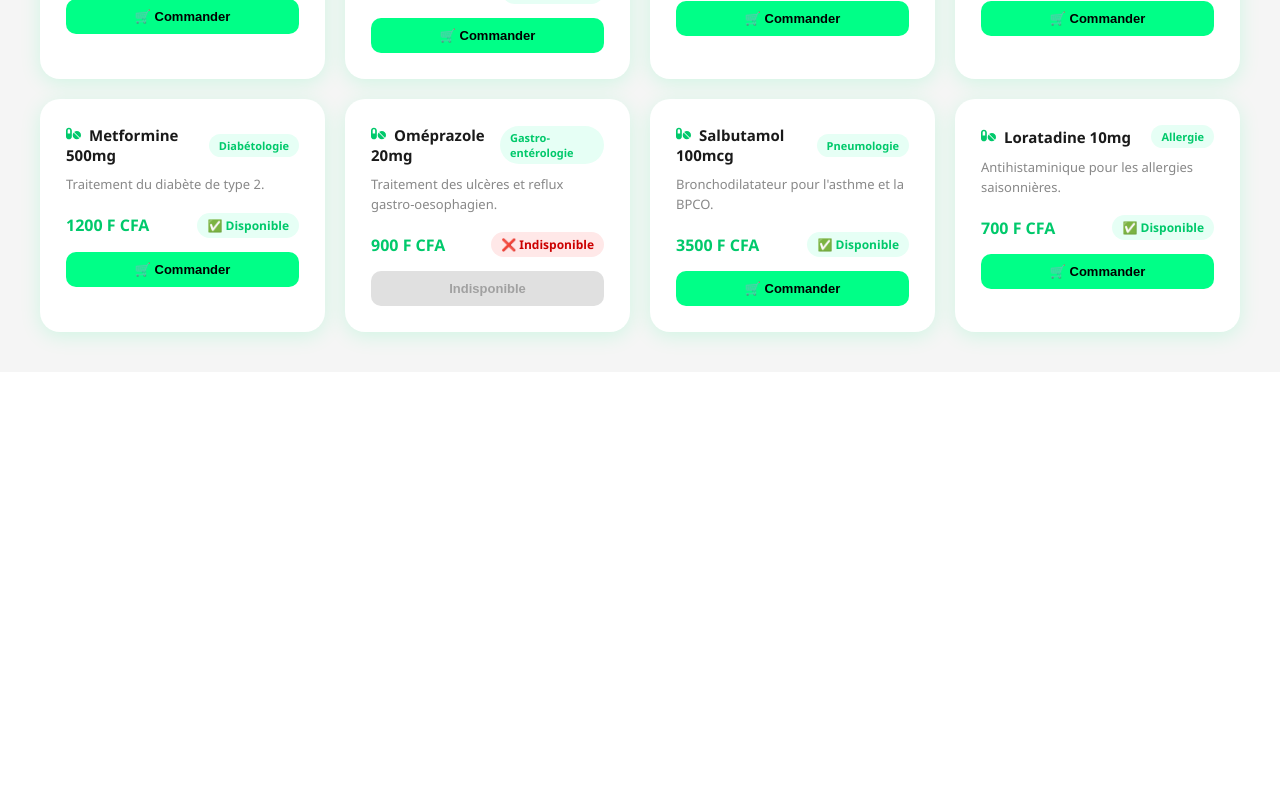
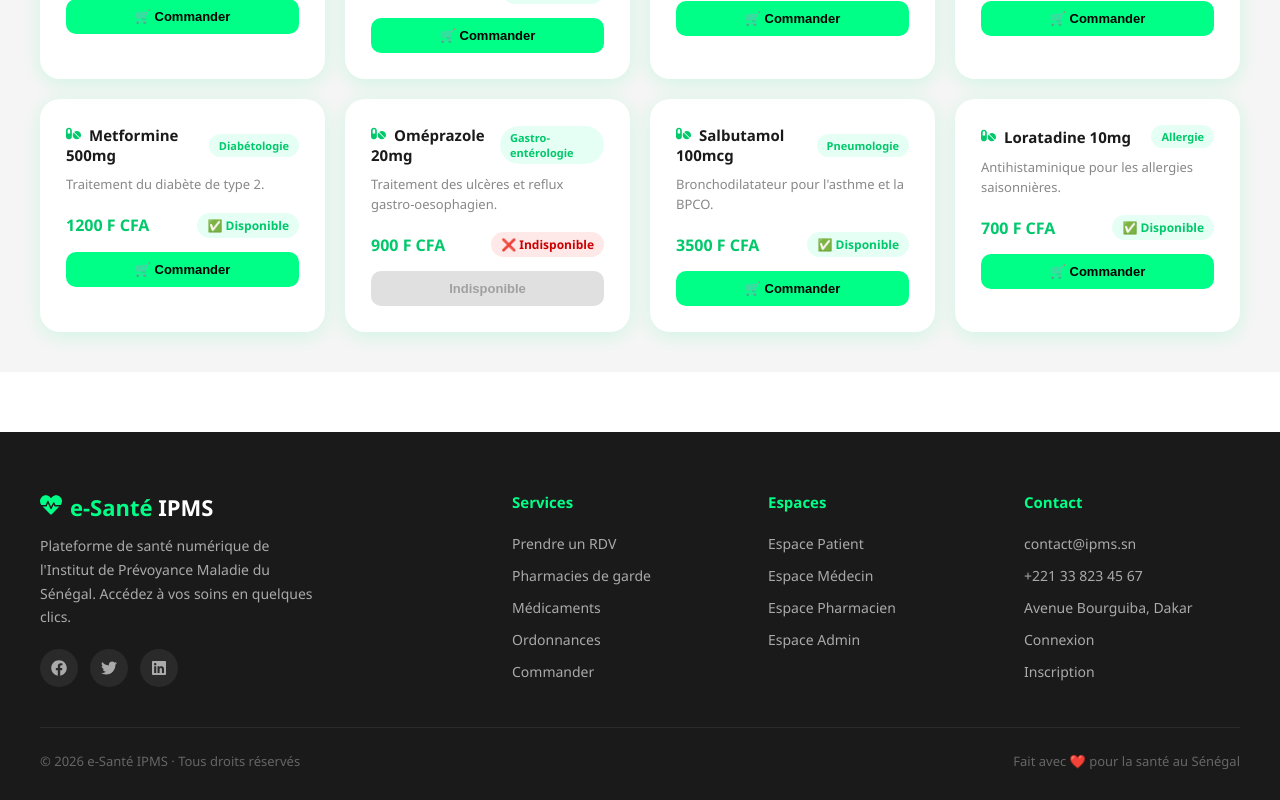
Before and after one commit to idypa10x/esante-ipms, a React (Create React App) app in the folder frontend/: page /recherche-medicament in a window 1280 px wide. Shown: the part 815-1615 px from the top of the page. Before the commit the page ends 1187 px from the top, so only its background shows below. Built offline with nearby package versions, Linux system fonts and the light colour scheme.

Commit message:
feat: ajout Footer + frontend complet e-Santé IPMS

```diff
--- a/frontend/src/App.js
+++ b/frontend/src/App.js
@@ -1,5 +1,6 @@
 import { BrowserRouter, Routes, Route } from "react-router-dom";
 import Navbar from "./components/layout/Navbar";
+import Footer from "./components/layout/Footer";
 import HomePage from "./pages/HomePage";
 import LoginPage from "./pages/auth/LoginPage";
 import RegisterPage from "./pages/auth/RegisterPage";
@@ -52,6 +53,7 @@ function App() {
         <Route path="/admin" element={<AdminHome />} />
         <Route path="/recherche-medicament" element={<RechercheMedicamentPage />} />
       </Routes>
+      <Footer />
     </BrowserRouter>
   );
 }
--- /dev/null
+++ b/frontend/src/components/layout/Footer.css
@@ -0,0 +1,93 @@
+.footer {
+  background-color: #1A1A1A;
+  color: #FFFFFF;
+  padding: 60px 40px 30px;
+  margin-top: 60px;
+}
+
+.footer-grid {
+  display: grid;
+  grid-template-columns: 2fr 1fr 1fr 1fr;
+  gap: 40px;
+  margin-bottom: 40px;
+}
+
+.footer-brand h2 {
+  font-size: 22px;
+  font-weight: 800;
+  margin-bottom: 12px;
+}
+
+.footer-brand h2 span {
+  color: var(--vert);
+}
+
+.footer-brand p {
+  font-size: 14px;
+  color: #AAAAAA;
+  line-height: 1.7;
+  max-width: 280px;
+}
+
+.footer-brand .footer-socials {
+  display: flex;
+  gap: 12px;
+  margin-top: 20px;
+}
+
+.social-btn {
+  width: 38px;
+  height: 38px;
+  border-radius: 50%;
+  background-color: #2A2A2A;
+  display: flex;
+  align-items: center;
+  justify-content: center;
+  font-size: 16px;
+  color: #AAAAAA;
+  transition: all 0.2s;
+  cursor: pointer;
+}
+
+.social-btn:hover {
+  background-color: var(--vert);
+  color: #1A1A1A;
+}
+
+.footer-col h3 {
+  font-size: 15px;
+  font-weight: 700;
+  margin-bottom: 20px;
+  color: var(--vert);
+}
+
+.footer-col ul {
+  list-style: none;
+  display: flex;
+  flex-direction: column;
+  gap: 10px;
+}
+
+.footer-col ul li a {
+  font-size: 14px;
+  color: #AAAAAA;
+  transition: color 0.2s;
+}
+
+.footer-col ul li a:hover {
+  color: var(--vert);
+}
+
+.footer-bottom {
+  border-top: 1px solid #2A2A2A;
+  padding-top: 24px;
+  display: flex;
+  align-items: center;
+  justify-content: space-between;
+  font-size: 13px;
+  color: #666666;
+}
+
+.footer-bottom a {
+  color: var(--vert);
+}
--- /dev/null
+++ b/frontend/src/components/layout/Footer.js
@@ -0,0 +1,68 @@
+import { Link } from "react-router-dom";
+import { FaHeartbeat, FaFacebook, FaTwitter, FaLinkedin } from "react-icons/fa";
+import "./Footer.css";
+
+export default function Footer() {
+  return (
+    <footer className="footer">
+      <div className="footer-grid">
+        {/* BRAND */}
+        <div className="footer-brand">
+          <h2>
+            <FaHeartbeat style={{ marginRight: 8, color: "#00FF87" }} />
+            <span>e-Santé</span> IPMS
+          </h2>
+          <p>
+            Plateforme de santé numérique de l'Institut de Prévoyance
+            Maladie du Sénégal. Accédez à vos soins en quelques clics.
+          </p>
+          <div className="footer-socials">
+            <div className="social-btn"><FaFacebook /></div>
+            <div className="social-btn"><FaTwitter /></div>
+            <div className="social-btn"><FaLinkedin /></div>
+          </div>
+        </div>
+
+        {/* SERVICES */}
+        <div className="footer-col">
+          <h3>Services</h3>
+          <ul>
+            <li><Link to="/patient/rdv">Prendre un RDV</Link></li>
+            <li><Link to="/carte">Pharmacies de garde</Link></li>
+            <li><Link to="/recherche-medicament">Médicaments</Link></li>
+            <li><Link to="/patient/ordonnances">Ordonnances</Link></li>
+            <li><Link to="/patient/commande">Commander</Link></li>
+          </ul>
+        </div>
+
+        {/* ESPACES */}
+        <div className="footer-col">
+          <h3>Espaces</h3>
+          <ul>
+            <li><Link to="/patient">Espace Patient</Link></li>
+            <li><Link to="/medecin">Espace Médecin</Link></li>
+            <li><Link to="/pharmacien">Espace Pharmacien</Link></li>
+            <li><Link to="/admin">Espace Admin</Link></li>
+          </ul>
+        </div>
+
+        {/* CONTACT */}
+        <div className="footer-col">
+          <h3>Contact</h3>
+          <ul>
+            <li><a href="mailto:contact@ipms.sn">contact@ipms.sn</a></li>
+            <li><a href="tel:+221338234567">+221 33 823 45 67</a></li>
+            <li><a href="#">Avenue Bourguiba, Dakar</a></li>
+            <li><Link to="/login">Connexion</Link></li>
+            <li><Link to="/register">Inscription</Link></li>
+          </ul>
+        </div>
+      </div>
+
+      <div className="footer-bottom">
+        <span>© 2026 e-Santé IPMS · Tous droits réservés</span>
+        <span>Fait avec ❤️ pour la santé au Sénégal</span>
+      </div>
+    </footer>
+  );
+}
```
